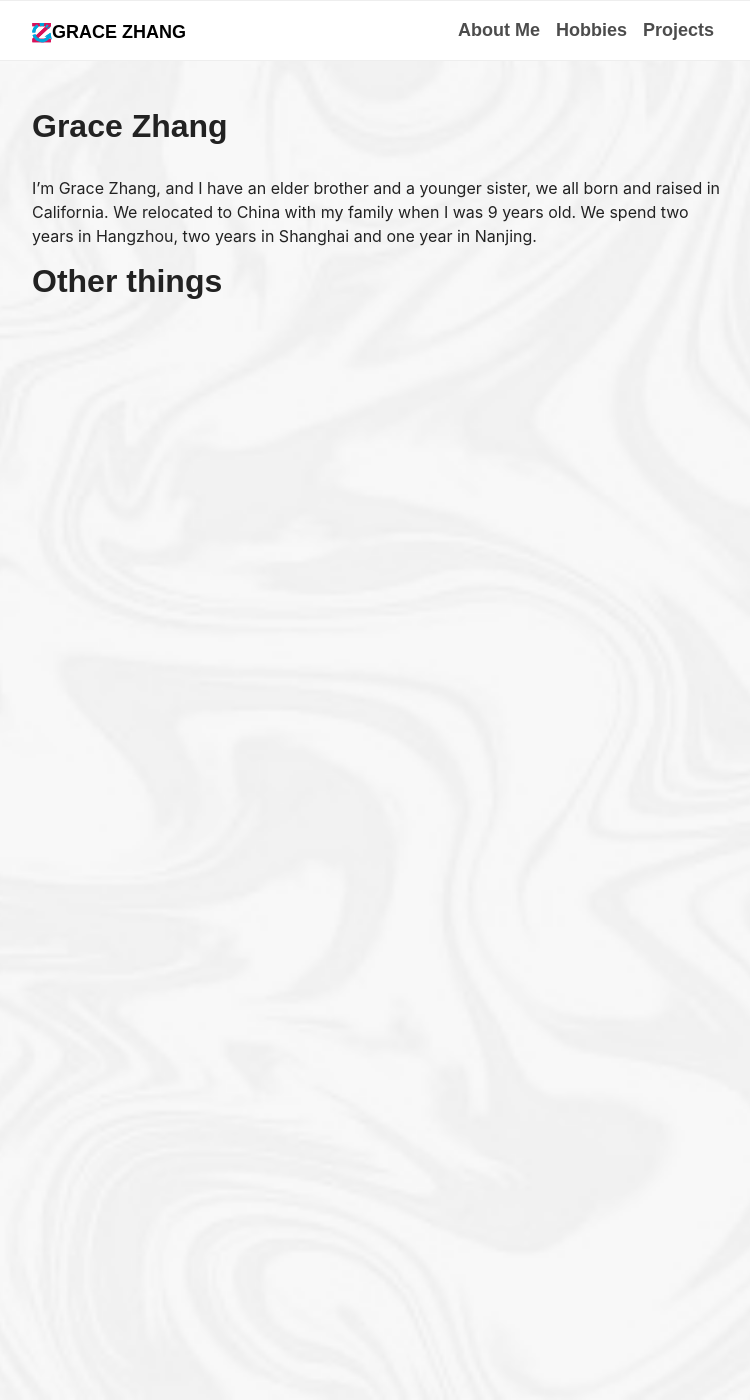
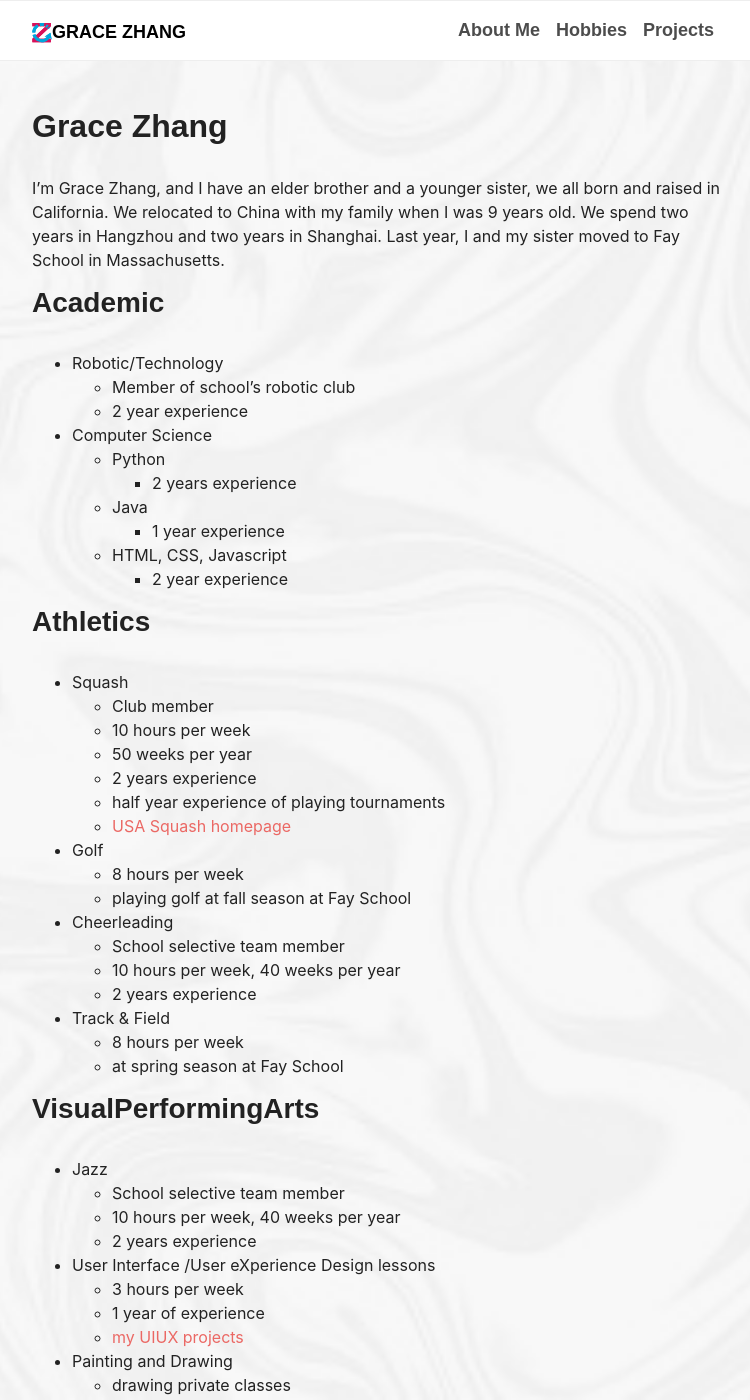
Before and after one commit to gracezca99/gracezca99.github.io, a Jekyll site: the page built from aboutme.md, in a window 1280 px wide and 1400 px high. Shown: the whole window, without its empty margins (263-1013 px from the left). Built offline with Jekyll 4.4.1, drawn with Linux system fonts in a browser that asks for light colours; some web fonts are replaced; our own code applies the rules of GitHub Pages for plain Markdown files; some of the changed text lies outside the part shown.

Commit message:
Update aboutme.md

```diff
--- a/aboutme.md
+++ b/aboutme.md
@@ -3,6 +3,87 @@ layout: default
 ---
 
 ## Grace Zhang
-I'm Grace Zhang, and I have an elder brother and a younger sister, we all born and raised in California. We relocated to China with my family when I was 9 years old. We spend two years in Hangzhou, two years in Shanghai and one year in Nanjing.
+I'm Grace Zhang, and I have an elder brother and a younger sister, we all born and raised in California. We relocated to China with my family when I was 9 years old. We spend two years in Hangzhou and two years in Shanghai. Last year, I and my sister moved to Fay School in Massachusetts.
 
-## Other things
+### Academic
+- Robotic/Technology
+  - Member of school's robotic club
+  - 2 year experience
+
+- Computer Science
+  - Python
+    - 2 years experience
+  - Java
+    - 1 year experience
+  - HTML, CSS, Javascript
+    - 2 year experience
+
+### Athletics
+- Squash
+  - Club member
+  - 10 hours per week
+  - 50 weeks per year
+  - 2 years experience
+  - half year experience of playing tournaments
+  - [USA Squash homepage](https://clublocker.com/users/381350/home)
+
+- Golf
+  - 8 hours per week
+  - playing golf at fall season at Fay School
+
+- Cheerleading
+  - School selective team member
+  - 10 hours per week, 40 weeks per year
+  - 2 years experience
+
+- Track & Field
+  - 8 hours per week
+  - at spring season at Fay School
+
+
+### VisualPerformingArts
+- Jazz
+  - School selective team member
+  - 10 hours per week, 40 weeks per year
+  - 2 years experience
+
+- User Interface /User eXperience Design lessons
+  - 3 hours per week
+  - 1 year of experience
+  - [my UIUX projects](/projects/uiux_design.html)
+
+- Painting and Drawing
+  - drawing private classes
+  - 1 hours per week
+
+### Music
+- Piano
+  - Private lessons
+  - 4 hours per week
+  - 4 years of experience
+
+
+### Community Service
+ - I started working on Community Service as early as 2017
+ - teaching 2 special needs kids 2 hours per week
+ - Community connection leaders at Fay
+ - NAIS' Student Diversity Leadership Conference
+ - A team member at Shanghai American school to support new students and help organize school events
+ - Visiting Hangzhou special needs center and donate toys to kids playing and learning at the center
+ - [More Details](/projects/community_service.html)
+
+
+### Achievements
+- Squash Tournaments, I Play tournaments and am a rated player. My rating is 2.52 as Nov 6th, 2021
+
+- Upgraded to Silver Group from Bronze Group at USACO (USA Computing Olympiad)
+
+- 6th Place at FIRST Lego League Challenge
+
+- Second place in cheerleading at an International youth gymnastics competition in Baden-Württemberg, Germany. 2017
+
+- 1st place in Hangzhou Yangguang Cheerleading and Jazz competition, China
+
+- Fay School Academic High Honors
+
+- Fay School Effort High Honors
```
